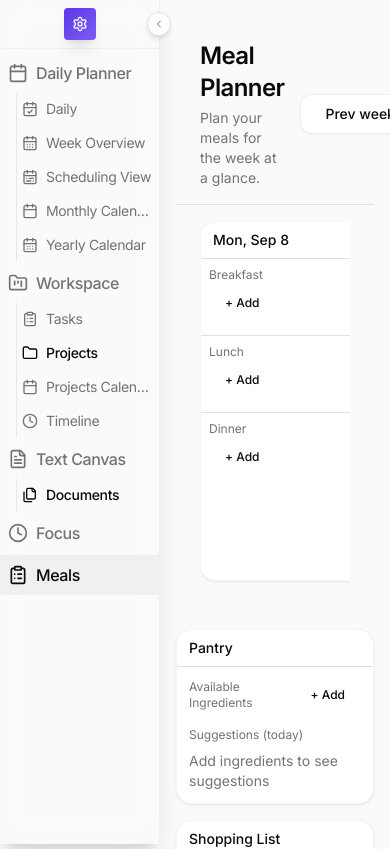
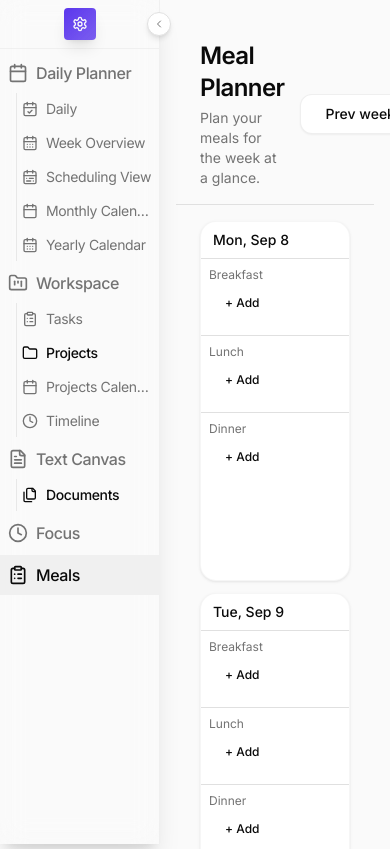
Before and after one commit to obihughes/omega-planner, a Next.js app: page /meals in a window 390 px wide. Shown: the top 849 px of the page. Built offline with nearby package versions, Linux system fonts and the light colour scheme.

Commit message:
feat(meals): full-width layout with responsive 17 column grid; docs updated

```diff
--- a/app/meals/page.tsx
+++ b/app/meals/page.tsx
@@ -11,7 +11,7 @@ export default function MealsPage() {
   return (
     <AppLayout>
       <div className="h-full p-4">
-        <div className="max-w-7xl mx-auto h-full grid grid-cols-12 gap-4">
+        <div className="h-full grid grid-cols-12 gap-4">
           {/* Main content spans more on wide screens; full width on small */}
           <div className="col-span-12 lg:col-span-8">
             <Suspense fallback={<div className="text-muted-foreground">Loading meals...</div>}>
--- a/components/meals/MealPlanner.tsx
+++ b/components/meals/MealPlanner.tsx
@@ -103,11 +103,11 @@ export const MealPlanner: React.FC = () => {
       </header>
 
       <div className="px-6 pb-6 pt-4 flex-1 overflow-auto">
-        <div className="max-w-7xl mx-auto">
-          {/* Horizontal scroll list of fixed-width day cards to prevent compression */}
-          <div className="flex gap-3 overflow-x-auto pb-2" style={{ scrollSnapType: 'x proximity' }}>
+        <div>
+          {/* Responsive grid that can show 1–7 columns across available width */}
+          <div className="grid gap-3 grid-cols-1 sm:grid-cols-2 md:grid-cols-3 lg:grid-cols-4 xl:grid-cols-5 2xl:grid-cols-7">
             {week.map(({ dateKey, label }) => (
-              <Card key={dateKey} className={cn('border bg-card min-h-[360px] flex-shrink-0 w-[320px] flex flex-col')} style={{ scrollSnapAlign: 'start' }}>
+              <Card key={dateKey} className={cn('border bg-card min-h-[360px] flex flex-col')}>
                 <div className={cn('px-3 py-2 border-b flex items-center justify-between')}>
                   <div className="text-sm font-medium truncate">{label}</div>
                 </div>
```
Also changed, not shown: 1 other file (tests, documents, lock files or other folders).
